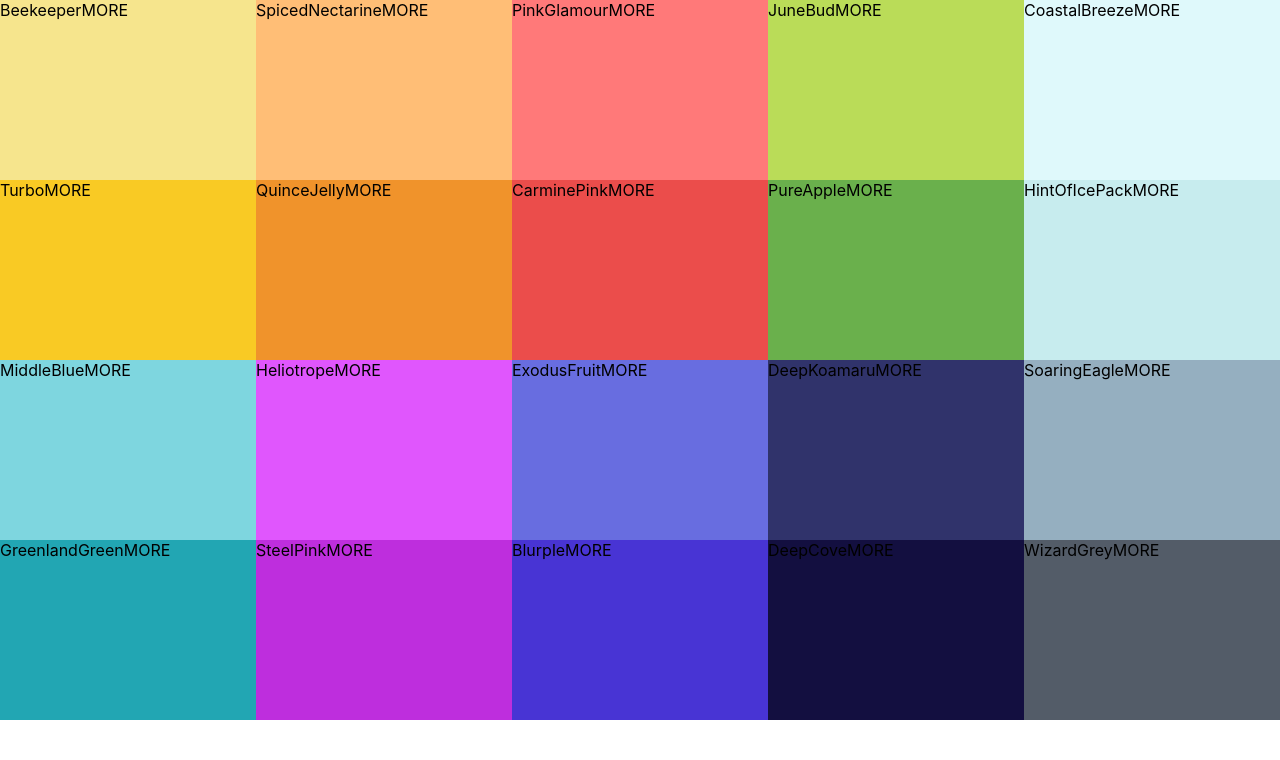
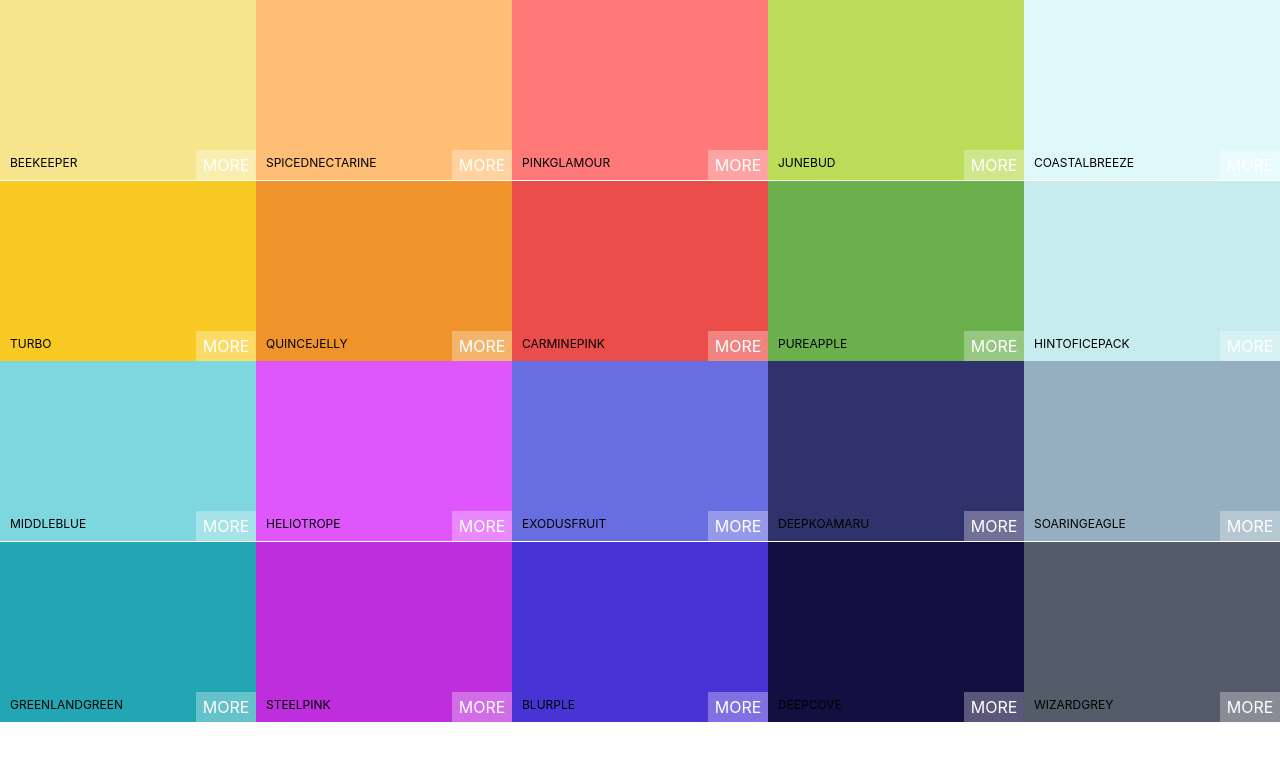
Before and after one commit to MachochinLopez/colors-app, a React (Create React App) app in the folder colors-app/: page / in a window 1280 px wide. Shown: the top 760 px of the page. Built offline with nearby package versions, Linux system fonts and the light colour scheme.

Commit message:
Estilos de los color boxes

```diff
--- a/colors-app/src/ColorBox.css
+++ b/colors-app/src/ColorBox.css
@@ -5,4 +5,56 @@
   display: inline-block;
   position: relative;
   cursor: pointer;
+  margin-bottom: -3.5px;
 }
+
+.copy-button {
+  width: 100px;
+  height: 30px;
+  position: absolute;
+  display: inline-block;
+  top: 50%;
+  left: 50%;
+  margin-left: -50px;
+  margin-top: -15px;
+  text-align: center;
+  outline: none;
+  background: rgba(255, 255, 255, 0.3);
+  font-size: 1rem;
+  line-height: 30px;
+  color: white;
+  text-transform: uppercase;
+  border: none;
+  opacity: 0;
+}
+
+.ColorBox:hover .copy-button {
+  opacity: 1;
+  cursor: pointer;
+  transition: 0.5s;
+}
+
+.box-content {
+  position: absolute;
+  width: 100%;
+  left: 0px;
+  bottom: 0px;
+  padding: 10px;
+  color: black;
+  text-transform: uppercase;
+  font-size: 12px;
+}
+
+.see-more {
+  background: rgba(255, 255, 255, 0.3);
+  position: absolute;
+  border: none;
+  right: 0px;
+  bottom: 0px;
+  color: white;
+  width: 60px;
+  height: 30px;
+  text-align: center;
+  line-height: 30px;
+  text-transform: uppercase;
+}
--- a/colors-app/src/ColorBox.js
+++ b/colors-app/src/ColorBox.js
@@ -3,10 +3,16 @@
 
 export class ColorBox extends Component {
   render() {
+    const { name, background } = this.props;
     return (
-      <div style={{ background: this.props.background }} className="ColorBox">
-        <span>{this.props.name}</span>
-        <span>MORE</span>
+      <div style={{ background: background }} className="ColorBox">
+        <div className="copy-container">
+          <div className="box-content">
+            <span>{name}</span>
+          </div>
+          <button className="copy-button">Copy</button>
+        </div>
+        <span className="see-more">More</span>
       </div>
     )
   }
```
Also changed, not shown: 1 other file (tests, documents, lock files or other folders).
